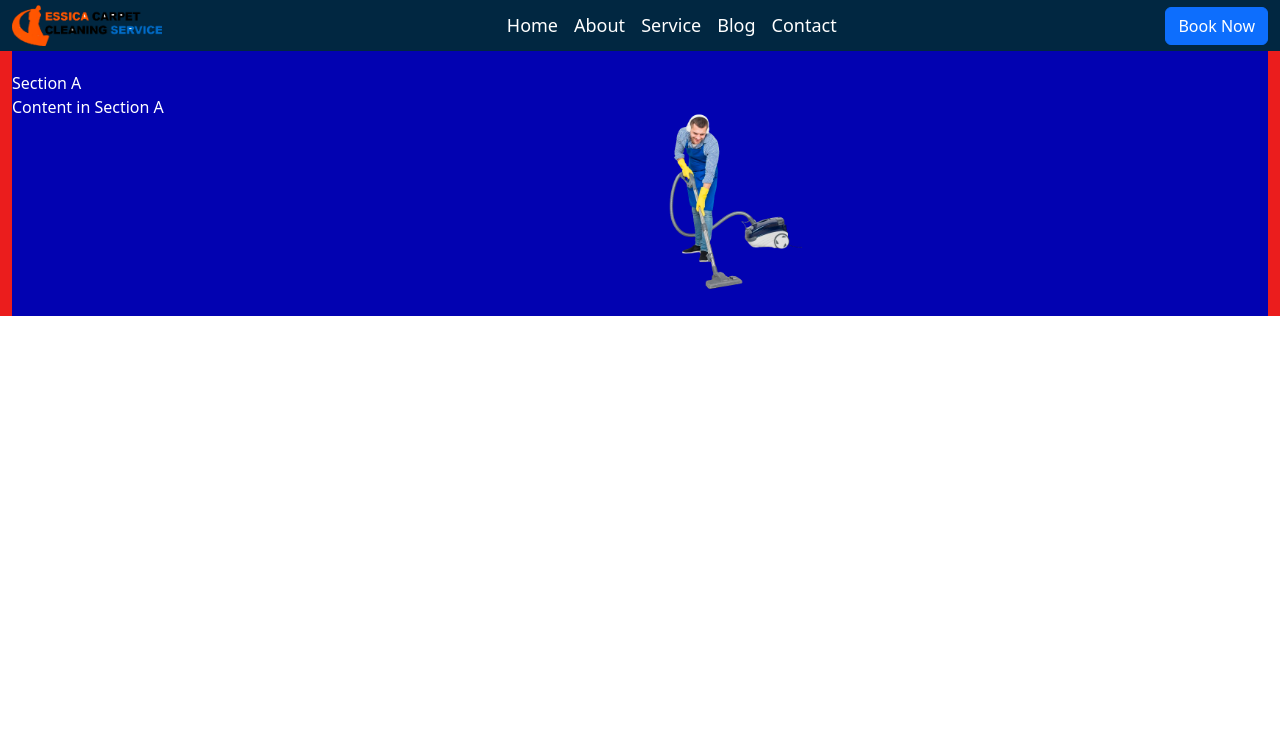
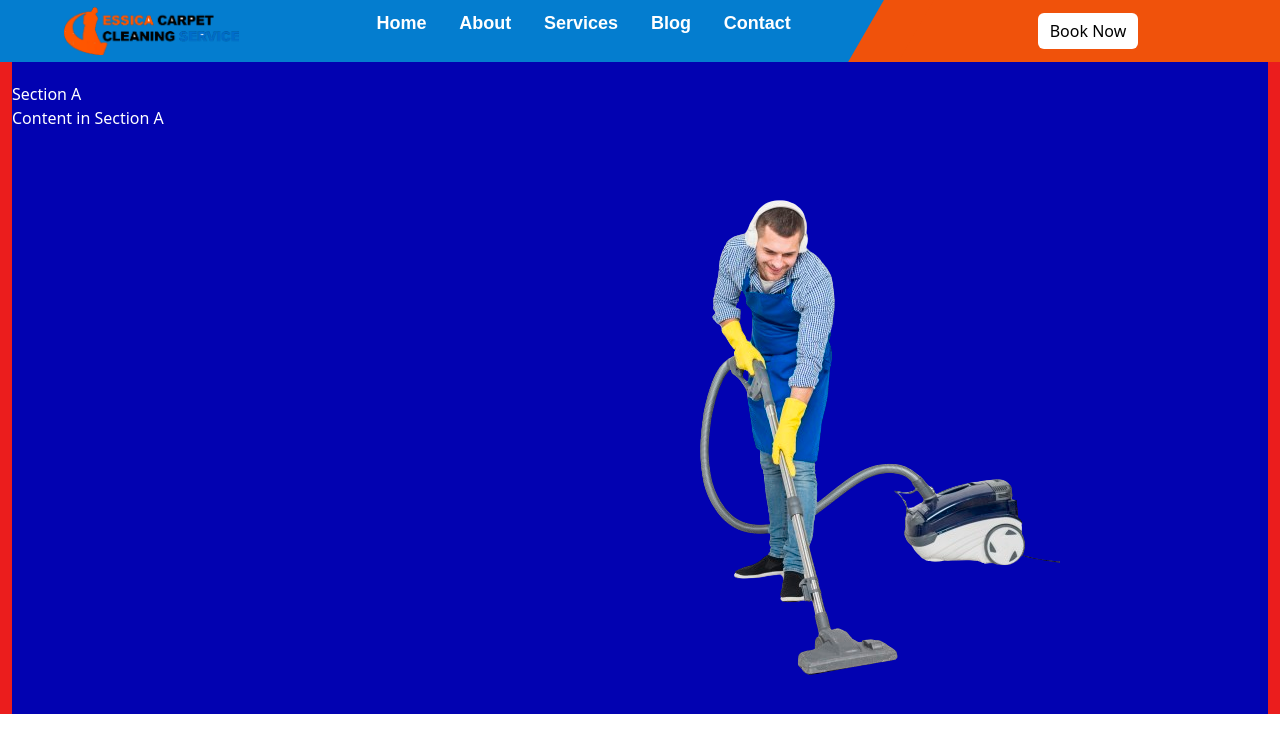
Before and after one commit to Tracy-miranja/essica-carpet-cleaning, a React (Vite) app: page / in a window 1280 px wide. Shown: the top 752 px of the page. Built offline with nearby package versions, Linux system fonts and the light colour scheme; the HTML template or start-up script is replaced by a standard one.

Commit message:
Add navbar desktop component

```diff
--- a/src/App.jsx
+++ b/src/App.jsx
@@ -1,6 +1,7 @@
 // eslint-disable-next-line no-unused-vars
 import React from 'react'
-import Header from './components/header/header'
+// import Header from './components/header/header'
+import Navbar from './components/navbar/Navbar'
 import { Route, BrowserRouter as Router, Routes } from 'react-router-dom'
 import Home from './components/Home/Home'
 import About from './components/About/About'
@@ -13,7 +14,7 @@ const App= () =>{
 
   return (
     <>
-      <Header />
+      < Navbar/>
       <div className='app'>
       <Router>
         <Routes>
--- /dev/null
+++ b/src/components/navbar/Navbar.css
@@ -0,0 +1,67 @@
+* {
+  margin: 0;
+  padding: 0;
+  /* box-sizing: border-box; */
+}
+
+nav {
+  display: flex;
+  justify-content: space-between;
+  align-items:center;
+  background-color: #047DCF;
+  color: #fff;
+  height: 62px;
+  width: 100%;
+}
+
+ul {
+  display: flex;
+  height: 100%;
+  width: 40vw;
+  justify-content: space-evenly;
+  align-items: center;
+  list-style: none;
+}
+
+.navLinks{
+  text-decoration: none;
+  color: #fff;
+  font-family: sans-serif;
+  font-size: large;
+  font-weight: bold;
+}
+
+.logo {
+  max-width: 100%;
+  margin-left: 4rem;
+  height: 3rem;
+  box-sizing: border-box;
+}
+
+.slanted-div {
+  position: relative;
+  display: flex;
+  align-items: center;
+  justify-content: center;
+  width: 30vw; /* Set the desired width */
+  height: 100%; /* Set the desired height */
+  background-color: #F0520B; /* Set the background color */
+}
+
+.slanted-div::before {
+  content: '';
+  position: absolute;
+  top: 0;
+  left: -30px; /* Adjust the distance of the slanted side */
+  width: 50px; /* Set the width of the slanted side */
+  height: 100%;
+  background-color: #F0520B; /* Match the background color of the main div */
+  transform: skewX(-30deg); /* Skew the pseudo-element */
+}
+
+.btn-primary.custom-btn {
+ background-color: #fff;
+ outline: none;
+ color: black;
+ border: none;
+}
--- /dev/null
+++ b/src/components/navbar/Navbar.jsx
@@ -0,0 +1,23 @@
+import React from 'react'
+import logo from '../../assets/logo.png'
+import './Navbar.css'
+
+const Navbar = () => {
+  return (
+    <nav>
+      <img className='logo' src={logo} alt="logo" />
+       <ul>
+        <li><a className = 'navLinks'href="/">Home</a></li>
+        <li><a className = 'navLinks'href="/About">About</a></li>
+        <li><a className = 'navLinks'href="/Services">Services</a></li>
+        <li><a className = 'navLinks'href="/Blog">Blog</a></li>
+        <li><a className = 'navLinks'href="/Contact">Contact</a></li>
+       </ul>
+       <div className='slanted-div '>
+        <button className='btn btn-primary custom-btn'>Book Now</button>
+       </div>
+    </nav>
+  )
+}
+
+export default Navbar
```
